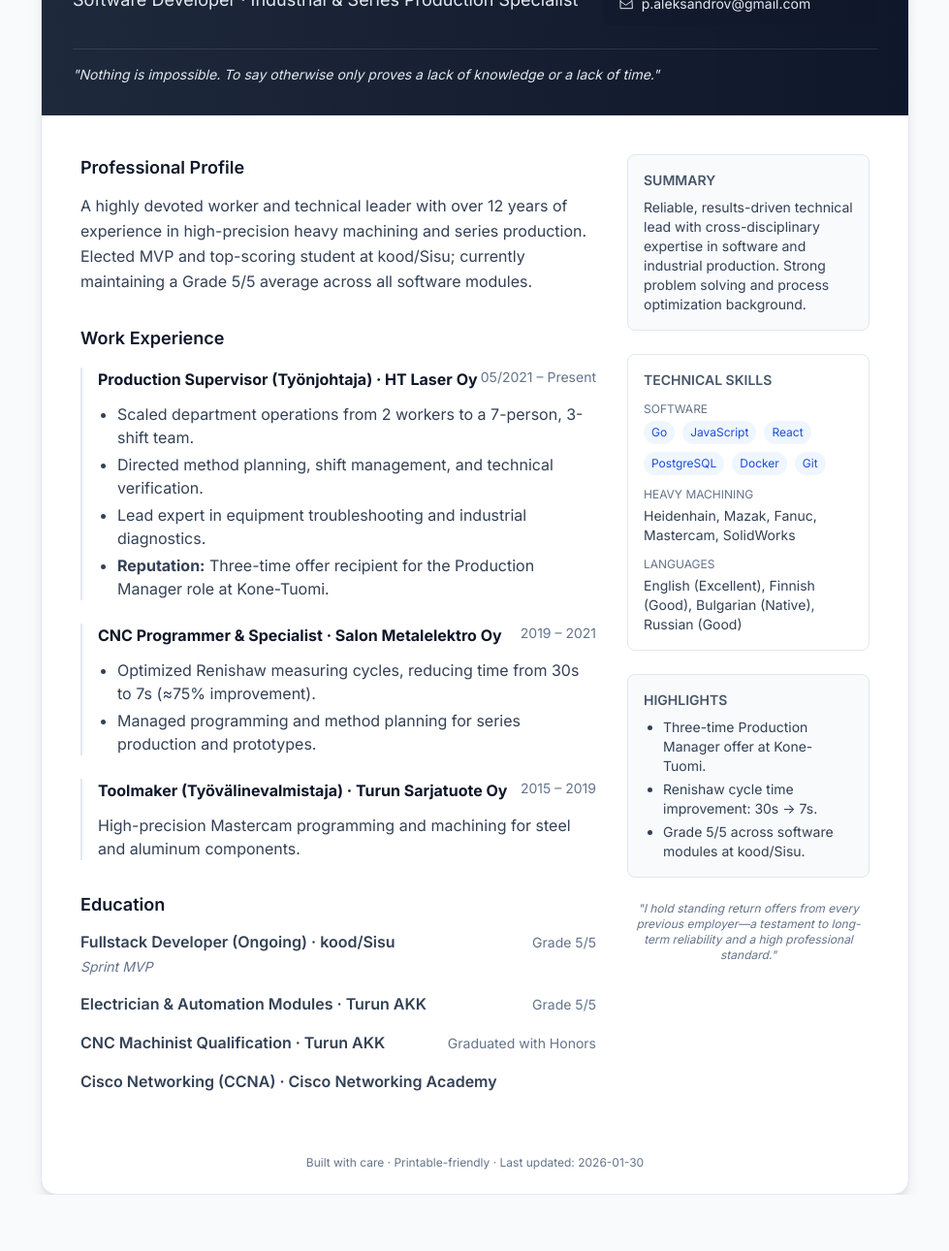
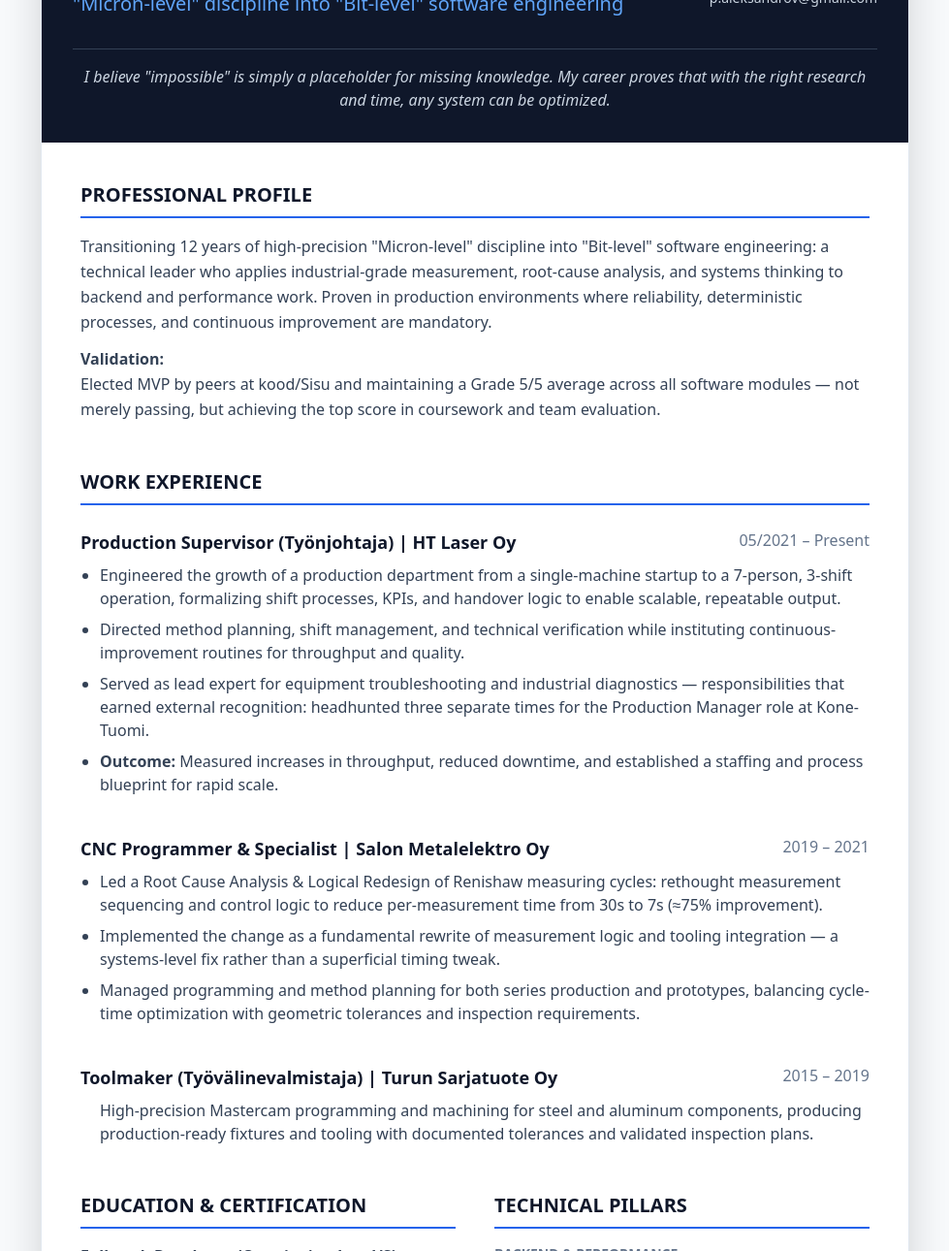
Before and after one commit to Pavka-dev/pavel-cv, a plain HTML site: page index.html in a window 1280 px wide. Shown: the part 151-1441 px from the top of the page at 97% size, without its empty margins (150-1129 px from the left). Before the commit the page ends 1383 px from the top, so only its background shows below. Drawn offline with nearby package versions, Linux system fonts and the light colour scheme.

Commit message:
Rewrite index.html — advanced narrative / professional refinement

```diff
--- a/index.html
+++ b/index.html
@@ -1,195 +1,132 @@
 <!DOCTYPE html>
 <html lang="en">
 <head>
-  <meta charset="utf-8" />
-  <meta name="viewport" content="width=device-width,initial-scale=1" />
+    <meta charset="UTF-8" />
+    <meta name="viewport" content="width=device-width, initial-scale=1.0"/>
     <title>CV | Pavel Aleksandrov</title>
+    <script src="https://cdn.tailwindcss.com"></script>
+</head>
+<body class="bg-slate-50 text-slate-800 p-4 sm:p-8 font-sans">
+    <div class="max-w-4xl mx-auto bg-white shadow-2xl rounded-lg overflow-hidden border border-slate-200">
 
-  <!-- Inter font for cleaner typography -->
-  <link href="https://fonts.googleapis.com/css2?family=Inter:wght@300;400;600;700;800&display=swap" rel="stylesheet">
+        <header class="bg-[#0f172a] text-white p-8">
+            <div class="flex flex-col md:flex-row justify-between items-center text-center md:text-left">
+                <div>
+                    <h1 class="text-4xl font-bold tracking-tight">Pavel Aleksandrov</h1>
+                    <p class="text-xl text-blue-400 mt-2 font-medium">
+                        Software Engineer — Transitioning 12 years of high-precision "Micron-level" discipline into "Bit-level" software engineering
+                    </p>
+                </div>
+                <div class="mt-6 md:mt-0 text-sm space-y-1 text-slate-300">
+                    <p>Tavastilankatu 6 c 19, 20610 Turku</p>
+                    <p>045 350 9565 | p.aleksandrov@gmail.com</p>
+                </div>
+            </div>
+            <div class="mt-8 border-t border-slate-700 pt-4 text-center">
+                <p class="italic text-slate-300">
+                    I believe "impossible" is simply a placeholder for missing knowledge. My career proves that with the right research and time, any system can be optimized.
+                </p>
+            </div>
+        </header>
 
-  <!-- Tailwind CDN -->
-  <script src="https://cdn.tailwindcss.com"></script>
+        <div class="p-6 md:p-10 space-y-12">
 
-  <style>
-    html, body { height: 100%; }
-    body { font-family: 'Inter', ui-sans-serif, system-ui, -apple-system, "Segoe UI", Roboto, "Helvetica Neue", Arial; }
-    /* subtle print-friendly adjustments */
-    @media print {
-      body { color-scheme: light; background: white; }
-      .no-print { display: none !important; }
-      .page { box-shadow: none; border: none; margin: 0; }
-    }
-  </style>
-</head>
-<body class="bg-slate-50 text-slate-800 p-6 sm:p-12">
-  <main class="max-w-4xl mx-auto page bg-white border border-slate-200 rounded-2xl shadow-lg overflow-hidden">
-    <!-- Header -->
-    <header class="bg-gradient-to-r from-slate-800 to-slate-900 text-white p-8">
-      <div class="flex flex-col md:flex-row md:items-center md:justify-between gap-6">
+            <section>
+                <h2 class="text-xl font-bold text-slate-900 border-b-2 border-blue-600 pb-2 mb-4 uppercase">Professional Profile</h2>
+                <p class="leading-relaxed text-slate-700">
+                    Transitioning 12 years of high-precision "Micron-level" discipline into "Bit-level" software engineering: a technical leader who applies industrial-grade measurement, root-cause analysis, and systems thinking to backend and performance work. Proven in production environments where reliability, deterministic processes, and continuous improvement are mandatory.
+                    <strong class="block mt-3">Validation:</strong> Elected MVP by peers at kood/Sisu and maintaining a Grade 5/5 average across all software modules — not merely passing, but achieving the top score in coursework and team evaluation.
+                </p>
+            </section>
+
+            <section>
+                <h2 class="text-xl font-bold text-slate-900 border-b-2 border-blue-600 pb-2 mb-6 uppercase">Work Experience</h2>
+
+                <div class="space-y-10">
                     <div>
-          <h1 class="text-3xl sm:text-4xl font-extrabold tracking-tight">Pavel Aleksandrov</h1>
-          <p class="mt-1 text-slate-200 text-lg">Software Developer · Industrial & Series Production Specialist</p>
+                        <div class="flex flex-col md:flex-row justify-between mb-2">
+                            <h3 class="text-lg font-bold text-slate-900">Production Supervisor (Työnjohtaja) | HT Laser Oy</h3>
+                            <span class="text-slate-500 font-medium">05/2021 – Present</span>
+                        </div>
+                        <ul class="list-disc list-outside ml-5 space-y-2 text-slate-700">
+                            <li>Engineered the growth of a production department from a single-machine startup to a 7-person, 3-shift operation, formalizing shift processes, KPIs, and handover logic to enable scalable, repeatable output.</li>
+                            <li>Directed method planning, shift management, and technical verification while instituting continuous-improvement routines for throughput and quality.</li>
+                            <li>Served as lead expert for equipment troubleshooting and industrial diagnostics — responsibilities that earned external recognition: headhunted three separate times for the Production Manager role at Kone-Tuomi.</li>
+                            <li><strong>Outcome:</strong> Measured increases in throughput, reduced downtime, and established a staffing and process blueprint for rapid scale.</li>
+                        </ul>
                     </div>
 
-        <div class="flex items-start gap-4 text-sm text-slate-200">
-          <div class="bg-slate-900/40 px-4 py-3 rounded-md">
-            <div class="flex items-center gap-2">
-              <!-- Location icon -->
-              <svg class="w-4 h-4 text-slate-300" fill="none" stroke="currentColor" viewBox="0 0 24 24" aria-hidden="true"><path stroke-linecap="round" stroke-linejoin="round" stroke-width="1.5" d="M12 11.5a3 3 0 100-6 3 3 0 000 6z"></path><path stroke-linecap="round" stroke-linejoin="round" stroke-width="1.5" d="M12 21s7-4.5 7-10.5S15.866 2 12 2 5 5 5 10.5 12 21 12 21z"/></svg>
-              <span>Tavastilankatu 6 c 19, 20610 Turku</span>
+                    <div>
+                        <div class="flex flex-col md:flex-row justify-between mb-2">
+                            <h3 class="text-lg font-bold text-slate-900">CNC Programmer & Specialist | Salon Metalelektro Oy</h3>
+                            <span class="text-slate-500 font-medium">2019 – 2021</span>
                         </div>
-            <div class="mt-2 flex flex-col">
-              <a class="flex items-center gap-2 text-slate-200 hover:underline" href="tel:+358453509565" aria-label="Call">
-                <svg class="w-4 h-4" fill="none" stroke="currentColor" viewBox="0 0 24 24"><path stroke-linecap="round" stroke-linejoin="round" stroke-width="1.5" d="M3 5.5A2.5 2.5 0 015.5 3h2A2.5 2.5 0 0110 5.5V7a2 2 0 01-2 2H6.5A2.5 2.5 0 014 8.5v-3z"></path><path stroke-linecap="round" stroke-linejoin="round" stroke-width="1.5" d="M21 20.5a2.5 2.5 0 01-2.5 2.5h-11A2.5 2.5 0 015 20.5V7.5A2.5 2.5 0 017.5 5H9"/></svg>
-                +358 45 350 9565
-              </a>
-              <a class="flex items-center gap-2 text-slate-200 hover:underline mt-1" href="mailto:p.aleksandrov@gmail.com" aria-label="Email">
-                <svg class="w-4 h-4" fill="none" stroke="currentColor" viewBox="0 0 24 24"><path stroke-linecap="round" stroke-linejoin="round" stroke-width="1.5" d="M3 8l8.5 6L20 8"/><path stroke-linecap="round" stroke-linejoin="round" stroke-width="1.5" d="M21 19H3V7a2 2 0 012-2h14a2 2 0 012 2z"/></svg>
-                p.aleksandrov@gmail.com
-              </a>
+                        <ul class="list-disc list-outside ml-5 space-y-2 text-slate-700">
+                            <li>Led a Root Cause Analysis & Logical Redesign of Renishaw measuring cycles: rethought measurement sequencing and control logic to reduce per-measurement time from 30s to 7s (≈75% improvement).</li>
+                            <li>Implemented the change as a fundamental rewrite of measurement logic and tooling integration — a systems-level fix rather than a superficial timing tweak.</li>
+                            <li>Managed programming and method planning for both series production and prototypes, balancing cycle-time optimization with geometric tolerances and inspection requirements.</li>
+                        </ul>
+                    </div>
+
+                    <div>
+                        <div class="flex flex-col md:flex-row justify-between mb-2">
+                            <h3 class="text-lg font-bold text-slate-900">Toolmaker (Työvälinevalmistaja) | Turun Sarjatuote Oy</h3>
+                            <span class="text-slate-500 font-medium">2015 – 2019</span>
+                        </div>
+                        <p class="text-slate-700 ml-5">High-precision Mastercam programming and machining for steel and aluminum components, producing production-ready fixtures and tooling with documented tolerances and validated inspection plans.</p>
+                    </div>
+                </div>
+            </section>
+
+            <section class="grid md:grid-cols-2 gap-10">
+                <div>
+                    <h2 class="text-xl font-bold text-slate-900 border-b-2 border-blue-600 pb-2 mb-4 uppercase">Education & Certification</h2>
+                    <ul class="space-y-4 text-slate-700">
+                        <li>
+                            <p class="font-bold">Fullstack Developer (Ongoing) — kood/Sisu</p>
+                            <p class="text-sm text-slate-600 italic">Sprint MVP; elected team MVP and maintaining a Grade 5/5 average across software modules.</p>
+                        </li>
+                        <li>
+                            <p class="font-bold">Electrician & Automation Modules — Turun AKK</p>
+                            <p class="text-sm text-slate-600 italic">Completed with top marks (Grade 5/5) — formal training in electrical systems and automation logic.</p>
+                        </li>
+                        <li>
+                            <p class="font-bold">CNC Machinist Qualification — Turun AKK</p>
+                            <p class="text-sm text-slate-600 italic">Graduated with Honors; specialization in precision machining and production processes.</p>
+                        </li>
+                        <li>
+                            <p class="font-bold">Cisco Networking (CCNA)</p>
+                            <p class="text-sm text-slate-600 italic">Cisco Networking Academy — certified in networking fundamentals and routing logic.</p>
+                        </li>
+                    </ul>
+                </div>
+                <div>
+                    <h2 class="text-xl font-bold text-slate-900 border-b-2 border-blue-600 pb-2 mb-4 uppercase">Technical Pillars</h2>
+                    <div class="space-y-4 text-slate-700">
+                        <div>
+                            <h4 class="font-bold text-sm text-slate-500 uppercase">Backend & Performance</h4>
+                            <p>Go (Golang), PostgreSQL, Docker — focused on deterministic behaviour, performance profiling, and resilient deployment patterns.</p>
+                        </div>
+                        <div>
+                            <h4 class="font-bold text-sm text-slate-500 uppercase">Frontend & UX</h4>
+                            <p>JavaScript, React, Tailwind CSS — building interfaces that present deterministic state and usable diagnostics for operational teams.</p>
+                        </div>
+                        <div>
+                            <h4 class="font-bold text-sm text-slate-500 uppercase">Industrial Architecture</h4>
+                            <p>CNC Logic (Heidenhain, Fanuc), Mastercam, SolidWorks; Electrical Systems (Grade 5/5); Cisco CCNA — bridging factory automation, control logic, and networked instrumentation.</p>
+                        </div>
+                        <div>
+                            <h4 class="font-bold text-sm text-slate-500 uppercase">Languages</h4>
+                            <p>English (Excellent), Finnish (Good), Bulgarian (Native), Russian (Good)</p>
                         </div>
                     </div>
                 </div>
-      </div>
+            </section>
 
-      <div class="mt-6 border-t border-white/10 pt-4">
-        <p class="italic text-slate-200 text-sm max-w-2xl">"Nothing is impossible. To say otherwise only proves a lack of knowledge or a lack of time."</p>
-      </div>
-    </header>
-
-    <!-- Body: two-column layout -->
-    <div class="p-8 md:p-10 grid md:grid-cols-3 gap-8">
-      <!-- Left: main content -->
-      <section class="md:col-span-2 space-y-8">
-        <div>
-          <h2 class="text-lg font-semibold text-slate-900 mb-3">Professional Profile</h2>
-          <p class="text-slate-700 leading-relaxed">
-            A highly devoted worker and technical leader with over 12 years of experience in high-precision heavy machining and series production. Elected MVP and top-scoring student at kood/Sisu; currently maintaining a Grade 5/5 average across all software modules.
-          </p>
-        </div>
-
-        <div>
-          <h2 class="text-lg font-semibold text-slate-900 mb-4">Work Experience</h2>
-          <div class="space-y-6">
-            <article class="border-l-2 border-slate-200 pl-4">
-              <div class="flex justify-between items-start">
-                <h3 class="font-bold text-slate-900">Production Supervisor (Työnjohtaja) · HT Laser Oy</h3>
-                <time class="text-sm text-slate-500">05/2021 – Present</time>
-              </div>
-              <ul class="list-disc ml-5 mt-3 text-slate-700 space-y-1">
-                <li>Scaled department operations from 2 workers to a 7-person, 3-shift team.</li>
-                <li>Directed method planning, shift management, and technical verification.</li>
-                <li>Lead expert in equipment troubleshooting and industrial diagnostics.</li>
-                <li><strong>Reputation:</strong> Three-time offer recipient for the Production Manager role at Kone-Tuomi.</li>
-              </ul>
-            </article>
-
-            <article class="border-l-2 border-slate-200 pl-4">
-              <div class="flex justify-between items-start">
-                <h3 class="font-bold text-slate-900">CNC Programmer & Specialist · Salon Metalelektro Oy</h3>
-                <time class="text-sm text-slate-500">2019 – 2021</time>
-              </div>
-              <ul class="list-disc ml-5 mt-3 text-slate-700 space-y-1">
-                <li>Optimized Renishaw measuring cycles, reducing time from 30s to 7s (≈75% improvement).</li>
-                <li>Managed programming and method planning for series production and prototypes.</li>
-              </ul>
-            </article>
-
-            <article class="border-l-2 border-slate-200 pl-4">
-              <div class="flex justify-between items-start">
-                <h3 class="font-bold text-slate-900">Toolmaker (Työvälinevalmistaja) · Turun Sarjatuote Oy</h3>
-                <time class="text-sm text-slate-500">2015 – 2019</time>
-              </div>
-              <p class="mt-3 text-slate-700">High-precision Mastercam programming and machining for steel and aluminum components.</p>
-            </article>
+            <footer class="bg-slate-50 p-6 rounded-lg border border-slate-200 text-center italic text-slate-600">
+                Standing return offers from previous employers reflect a long-term focus on reliability, measurable improvement, and trustworthiness.
+            </footer>
         </div>
     </div>
-
-        <div>
-          <h2 class="text-lg font-semibold text-slate-900 mb-3">Education</h2>
-          <ul class="space-y-4 text-slate-700">
-            <li>
-              <div class="flex justify-between items-baseline">
-                <p class="font-semibold">Fullstack Developer (Ongoing) · kood/Sisu</p>
-                <span class="text-sm text-slate-500">Grade 5/5</span>
-              </div>
-              <p class="text-sm text-slate-500 italic mt-1">Sprint MVP</p>
-            </li>
-            <li>
-              <div class="flex justify-between items-baseline">
-                <p class="font-semibold">Electrician & Automation Modules · Turun AKK</p>
-                <span class="text-sm text-slate-500">Grade 5/5</span>
-              </div>
-            </li>
-            <li>
-              <div class="flex justify-between items-baseline">
-                <p class="font-semibold">CNC Machinist Qualification · Turun AKK</p>
-                <span class="text-sm text-slate-500">Graduated with Honors</span>
-              </div>
-            </li>
-            <li>
-              <div class="flex justify-between items-baseline">
-                <p class="font-semibold">Cisco Networking (CCNA) · Cisco Networking Academy</p>
-                <span class="text-sm text-slate-500"></span>
-              </div>
-            </li>
-          </ul>
-        </div>
-      </section>
-
-      <!-- Right: sidebar -->
-      <aside class="space-y-6">
-        <div class="bg-slate-50 border border-slate-200 rounded-lg p-4">
-          <h3 class="text-sm font-semibold text-slate-600 uppercase">Summary</h3>
-          <p class="text-slate-700 mt-2 text-sm">Reliable, results-driven technical lead with cross-disciplinary expertise in software and industrial production. Strong problem solving and process optimization background.</p>
-        </div>
-
-        <div class="bg-white border border-slate-200 rounded-lg p-4">
-          <h3 class="text-sm font-semibold text-slate-600 uppercase">Technical Skills</h3>
-          <div class="mt-3 space-y-3 text-slate-700 text-sm">
-            <div>
-              <div class="text-xs font-medium text-slate-500 uppercase mb-1">Software</div>
-              <div class="flex flex-wrap gap-2">
-                <span class="px-2 py-1 rounded-full text-xs bg-blue-50 text-blue-700">Go</span>
-                <span class="px-2 py-1 rounded-full text-xs bg-blue-50 text-blue-700">JavaScript</span>
-                <span class="px-2 py-1 rounded-full text-xs bg-blue-50 text-blue-700">React</span>
-                <span class="px-2 py-1 rounded-full text-xs bg-blue-50 text-blue-700">PostgreSQL</span>
-                <span class="px-2 py-1 rounded-full text-xs bg-blue-50 text-blue-700">Docker</span>
-                <span class="px-2 py-1 rounded-full text-xs bg-blue-50 text-blue-700">Git</span>
-              </div>
-            </div>
-
-            <div>
-              <div class="text-xs font-medium text-slate-500 uppercase mb-1">Heavy Machining</div>
-              <p class="text-sm">Heidenhain, Mazak, Fanuc, Mastercam, SolidWorks</p>
-            </div>
-
-            <div>
-              <div class="text-xs font-medium text-slate-500 uppercase mb-1">Languages</div>
-              <p class="text-sm">English (Excellent), Finnish (Good), Bulgarian (Native), Russian (Good)</p>
-            </div>
-          </div>
-        </div>
-
-        <div class="bg-slate-50 border border-slate-200 rounded-lg p-4">
-          <h3 class="text-sm font-semibold text-slate-600 uppercase">Highlights</h3>
-          <ul class="mt-2 text-sm text-slate-700 list-disc ml-5 space-y-1">
-            <li>Three-time Production Manager offer at Kone-Tuomi.</li>
-            <li>Renishaw cycle time improvement: 30s → 7s.</li>
-            <li>Grade 5/5 across software modules at kood/Sisu.</li>
-          </ul>
-        </div>
-
-        <div class="text-xs text-center text-slate-500 italic">
-          "I hold standing return offers from every previous employer—a testament to long-term reliability and a high professional standard."
-        </div>
-      </aside>
-    </div>
-
-    <footer class="p-6 text-center text-xs text-slate-500 no-print">
-      Built with care · Printable-friendly · Last updated: 2026-01-30
-    </footer>
-  </main>
 </body>
 </html>
```
Lines whose indentation alone changed are shown as unchanged.
